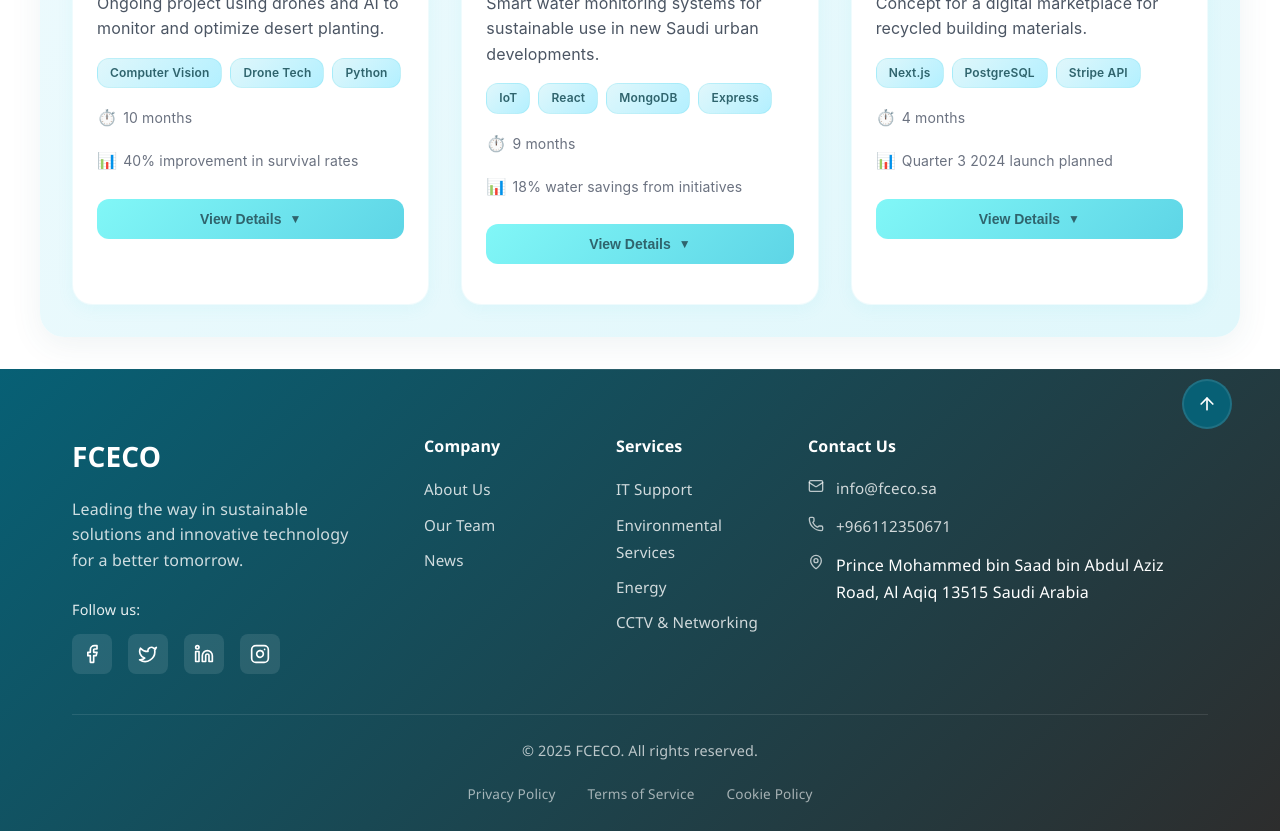
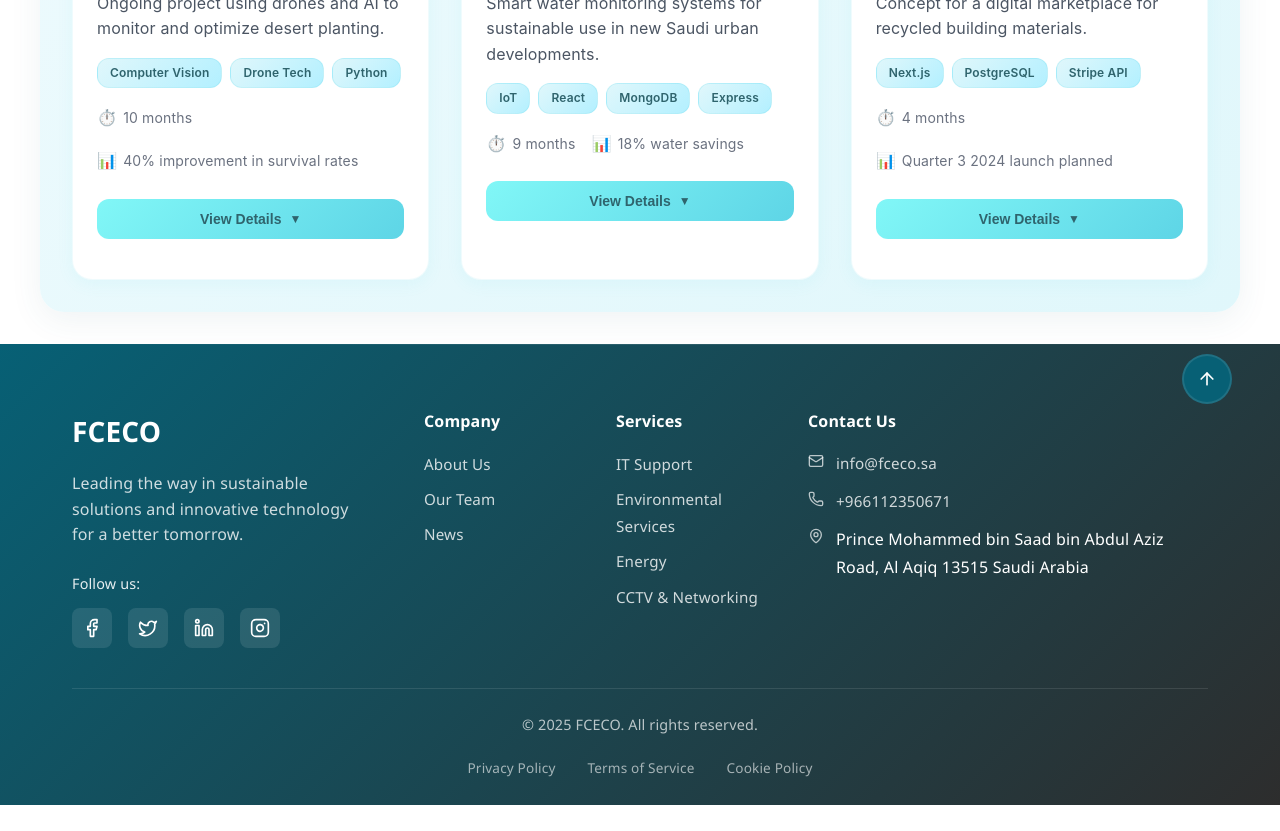
Before and after one commit to irfan3434/fceco, a Next.js app: page /projects in a window 1280 px wide. Shown: the part 1920-2751 px from the top of the page. After the commit the page ends 2725 px from the top, so only its background shows below. Built offline with nearby package versions, Linux system fonts and the light colour scheme; no server answers.

Commit message:
changes in layout

```diff
--- a/src/app/projects/page.jsx
+++ b/src/app/projects/page.jsx
@@ -67,7 +67,7 @@ const PROJECTS = [
     details: "IoT network resulted in 18% water savings in Al Aqiq, with live public dashboards for accountability.",
     technologies: ["IoT", "React", "MongoDB", "Express"],
     duration: "9 months",
-    impact: "18% water savings from initiatives"
+    impact: "18% water savings"
   },
   {
     id: 6,
```
